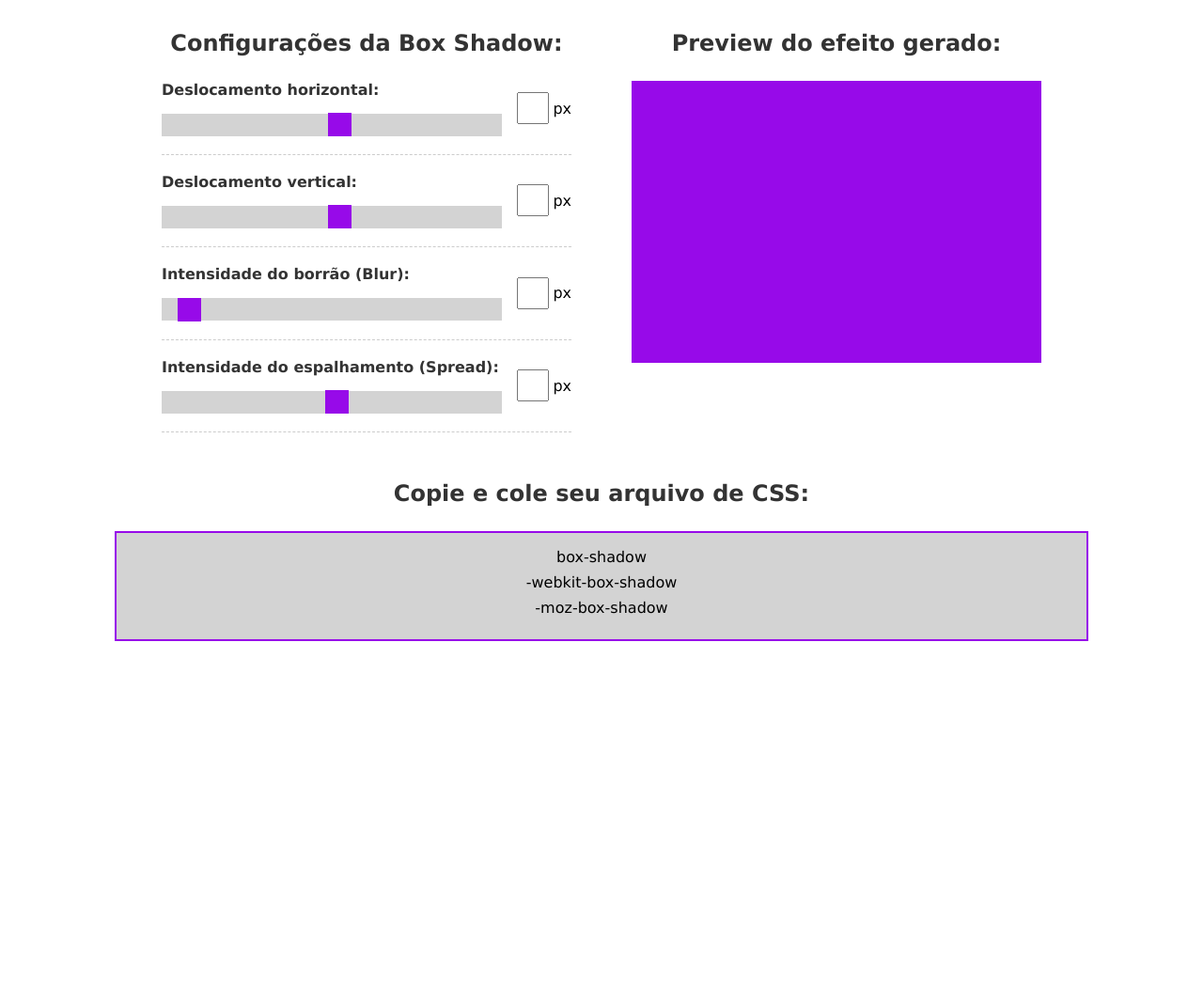
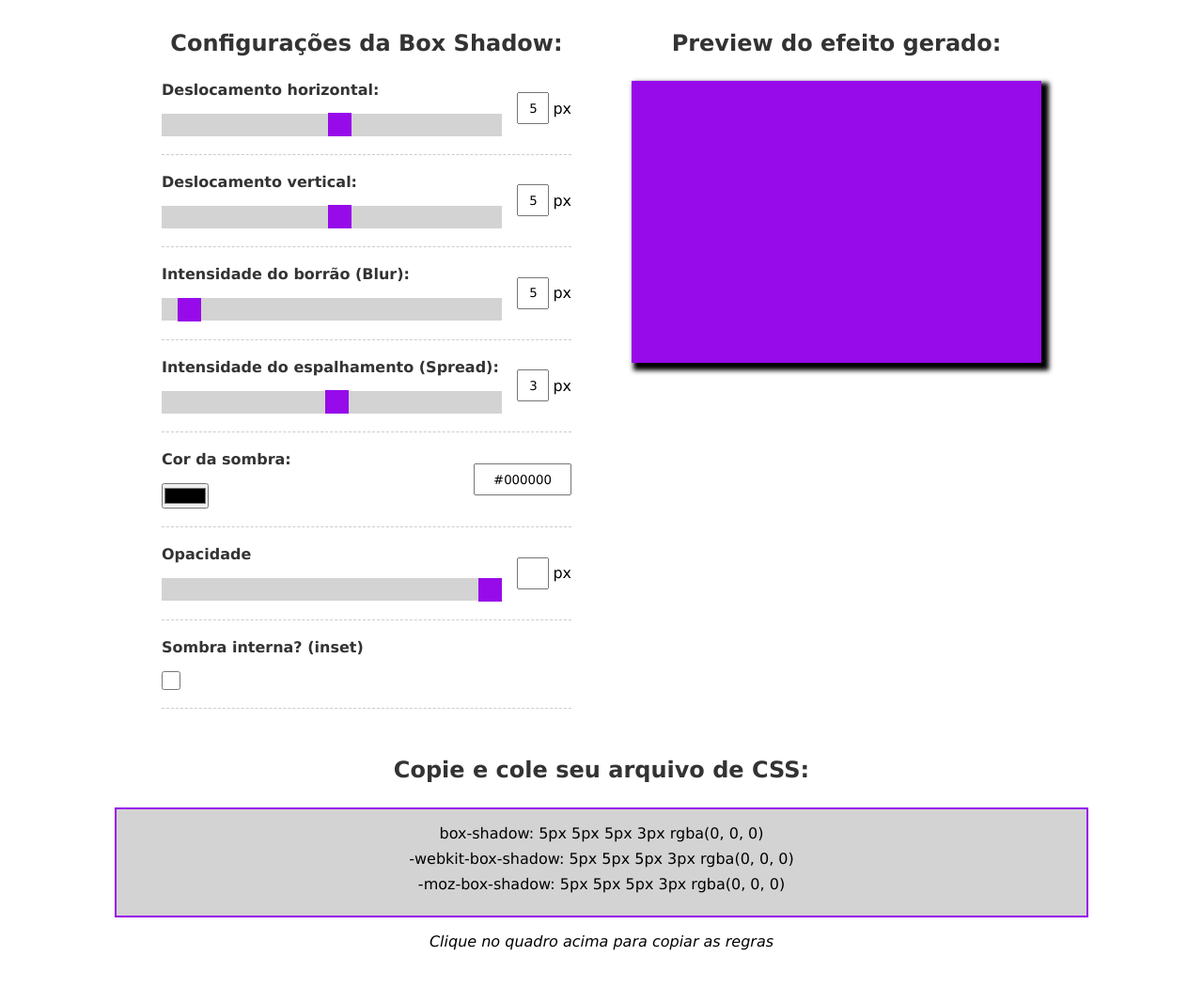
Before and after one commit to rlucasorsi/box-shadow-generator, a plain HTML site: page index.html in a window 1280 px wide. Shown: the top 1050 px of the page at 94% size. Drawn offline with Linux system fonts and the light colour scheme.

Commit message:
feat: add box shadow generator logic

```diff
--- a/css/styles.css
+++ b/css/styles.css
@@ -99,4 +99,45 @@ h2 {
   margin: 0 auto;
   border: 2px solid #970ae9;
   padding: 1rem;
+  transition: 0.4s;
+  cursor: pointer;
 }
+
+#color-value {
+  min-width: 100px;
+}
+
+#inset {
+  align-self: start;
+  height: 20px;
+  width: 20px;
+}
+
+#rules-area:hover {
+  background-color: #dfdfdf;
+}
+
+#copy-instructions {
+  font-style: italic;
+  margin-top: 1rem;
+}
+
+@media (max-width: 450px) {
+  #box-shadow-generator {
+    flex-direction: column;
+  }
+  #controls-container,
+  #preview {
+    padding: 1rem 2rem;
+  }
+
+  #box {
+    width: 60%;
+    height: 200px;
+    margin: 0 auto;
+  }
+
+  #generated-rule {
+    margin-top: 2rem;
+  }
+}
--- a/index.html
+++ b/index.html
@@ -24,7 +24,7 @@
             />
           </div>
           <div class="reference-input">
-            <input type="text" id="vertical-value" name="vertical-value" />
+            <input type="text" id="horizontal-value" name="horizontal-value" />
             <p>px</p>
           </div>
         </div>
@@ -41,7 +41,7 @@
             />
           </div>
           <div class="reference-input">
-            <input type="text" id="horizontal-value" name="horizontal-value" />
+            <input type="text" id="vertical-value" name="horizontal-value" />
             <p>px</p>
           </div>
         </div>
@@ -79,6 +79,39 @@
             <p>px</p>
           </div>
         </div>
+        <div class="form-control">
+          <div class="range-input">
+            <label for="spread">Cor da sombra:</label>
+            <input type="color" id="color" name="color" value="#000000" />
+          </div>
+          <div class="reference-input">
+            <input type="text" id="color-value" name="color-value" />
+          </div>
+        </div>
+        <div class="form-control">
+          <div class="range-input">
+            <label for="opacity">Opacidade</label>
+            <input
+              type="range"
+              id="opacity"
+              name="opacity"
+              min="0"
+              max="1"
+              value="1"
+              step="0.01"
+            />
+          </div>
+          <div class="reference-input">
+            <input type="text" id="opacity-value" name="opacity-value" />
+            <p>px</p>
+          </div>
+        </div>
+        <div class="form-control">
+          <div class="range-input">
+            <label for="opacity">Sombra interna? (inset)</label>
+            <input type="checkbox" id="inset" name="inset" />
+          </div>
+        </div>
       </div>
       <div id="preview">
         <h2>Preview do efeito gerado:</h2>
@@ -88,10 +121,11 @@
     <div id="generated-rule">
       <h2>Copie e cole seu arquivo de CSS:</h2>
       <div id="rules-area">
-        <p id="rule">box-shadow <span></span></p>
-        <p id="webkit-rule">-webkit-box-shadow <span></span></p>
-        <p id="moz-rule">-moz-box-shadow <span></span></p>
+        <p id="rule">box-shadow: <span></span></p>
+        <p id="webkit-rule">-webkit-box-shadow: <span></span></p>
+        <p id="moz-rule">-moz-box-shadow: <span></span></p>
       </div>
+      <p id="copy-instructions">Clique no quadro acima para copiar as regras</p>
     </div>
   </body>
 </html>
--- a/js/scripts.js
+++ b/js/scripts.js
@@ -0,0 +1,156 @@
+class BoxShadowGenerator {
+  constructor(
+    horizontal,
+    horizontalRef,
+    vertical,
+    verticalRef,
+    blur,
+    blurRef,
+    spread,
+    spreadRef,
+    color,
+    colorRef,
+    opacity,
+    opacityRef,
+    inset,
+    previewBox,
+    rule,
+    webkitRule,
+    mozRule
+  ) {
+    this.horizontal = horizontal;
+    this.horizontalRef = horizontalRef;
+    this.vertical = vertical;
+    this.verticalRef = verticalRef;
+    this.blur = blur;
+    this.blurRef = blurRef;
+    this.spread = spread;
+    this.spreadRef = spreadRef;
+    this.color = color;
+    this.colorRef = colorRef;
+    this.opacity = opacity;
+    this.opacityRef = opacityRef;
+    this.inset = inset;
+    this.previewBox = previewBox;
+    this.rule = rule;
+    this.webkitRule = webkitRule;
+    this.mozRule = mozRule;
+  }
+
+  initialize() {
+    this.horizontalRef.value = this.horizontal.value;
+    this.verticalRef.value = this.vertical.value;
+    this.spreadRef.value = this.spread.value;
+    this.blurRef.value = this.blur.value;
+    this.colorRef.value = this.color.value;
+
+    this.applyRule();
+    this.showRule();
+  }
+
+  applyRule() {
+    const rgbValue = this.hexToRgb(this.colorRef.value)
+
+    const shadowRule = `${this.horizontalRef.value}px ${this.verticalRef.value}px ${this.blurRef.value}px ${this.spreadRef.value}px rgba(${rgbValue})`;
+
+    this.previewBox.style.boxShadow = shadowRule;
+    this.currentRule = shadowRule;
+  }
+
+  showRule() {
+    this.rule.innerText = this.currentRule;
+    this.webkitRule.innerText = this.currentRule;
+    this.mozRule.innerText = this.currentRule;
+  }
+
+  updateValue(type, value) {
+    switch (type) {
+      case "horizontal":
+        this.horizontalRef.value = value;
+        break;
+      case "vertical":
+        this.verticalRef.value = value;
+        break;
+      case "blur":
+        this.blurRef.value = value;
+        break;
+      case "spread":
+        this.spreadRef.value = value;
+        break;
+      case "color":
+        this.colorRef.value = value;
+    }
+
+    this.applyRule();
+    this.showRule();
+  }
+
+  hexToRgb(hex) {
+    return `${("0x" + hex[1] + hex[2]) | 0}, ${("0x" + hex[3] + hex[4]) | 0}, ${
+      ("0x" + hex[5] + hex[6]) | 0
+    }`;
+  }
+}
+
+//Seleção dos elementos
+const horizontal = document.querySelector("#horizontal");
+const horizontalRef = document.querySelector("#horizontal-value");
+const vertical = document.querySelector("#vertical");
+const verticalRef = document.querySelector("#vertical-value");
+const blur = document.querySelector("#blur");
+const blurRef = document.querySelector("#blur-value");
+const spread = document.querySelector("#spread");
+const spreadRef = document.querySelector("#spread-value");
+
+const color = document.querySelector("#color");
+const colorRef = document.querySelector("#color-value");
+
+const opacity = document.querySelector("#opacity");
+const opacityRef = document.querySelector("#opacity-value");
+
+const inset = document.querySelector("#inset");
+
+const previewBox = document.querySelector("#box");
+
+const rule = document.querySelector("#rule span");
+const webkitRule = document.querySelector("#webkit-rule span");
+const mozRule = document.querySelector("#moz-rule span");
+
+const boxShadow = new BoxShadowGenerator(
+  horizontal,
+  horizontalRef,
+  vertical,
+  verticalRef,
+  blur,
+  blurRef,
+  spread,
+  spreadRef,
+  color,
+  colorRef,
+  opacity,
+  opacityRef,
+  inset,
+  previewBox,
+  rule,
+  webkitRule,
+  mozRule
+);
+
+boxShadow.initialize();
+// Eventos
+
+const controls = [
+  { element: horizontal, type: "horizontal" },
+  { element: vertical, type: "vertical" },
+  { element: blur, type: "blur" },
+  { element: spread, type: "spread" },
+  { element: color, type: "color" },
+];
+
+controls.forEach(({ element, type }) => {
+  element.addEventListener("input", (e) => {
+    boxShadow.updateValue(type, e.target.value);
+  });
+});
+
+color.addEventListener;
```
